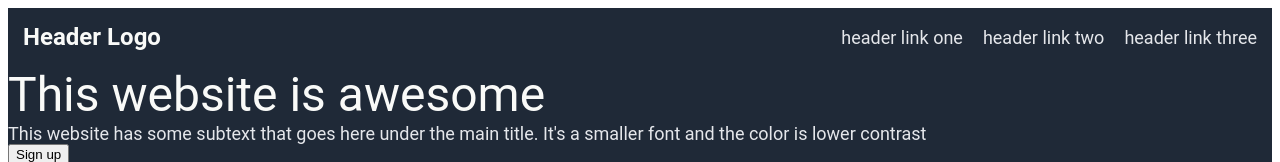
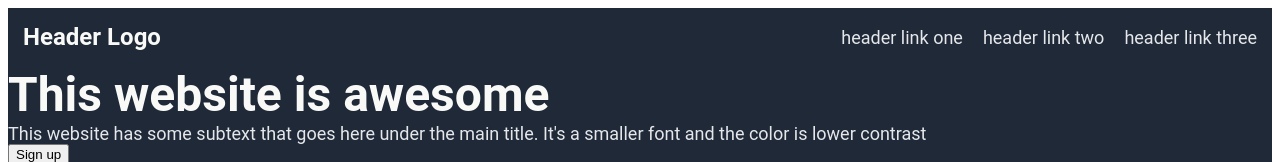
Before and after one commit to TheCyanNerd/odin-landing-page, a plain HTML site: page index.html in a window 1280 px wide. Shown: the top 162 px of the page. Drawn offline with Linux system fonts and the light colour scheme.

Commit message:
Made hero main text bolder than header logo

```diff
--- a/style.css
+++ b/style.css
@@ -36,6 +36,6 @@ body {
 
 .hero-main {
     font-size: 48px;
-    font-weight: extra-bold;
+    font-weight: bolder;
     color: #F9FAF8;
 }
```
